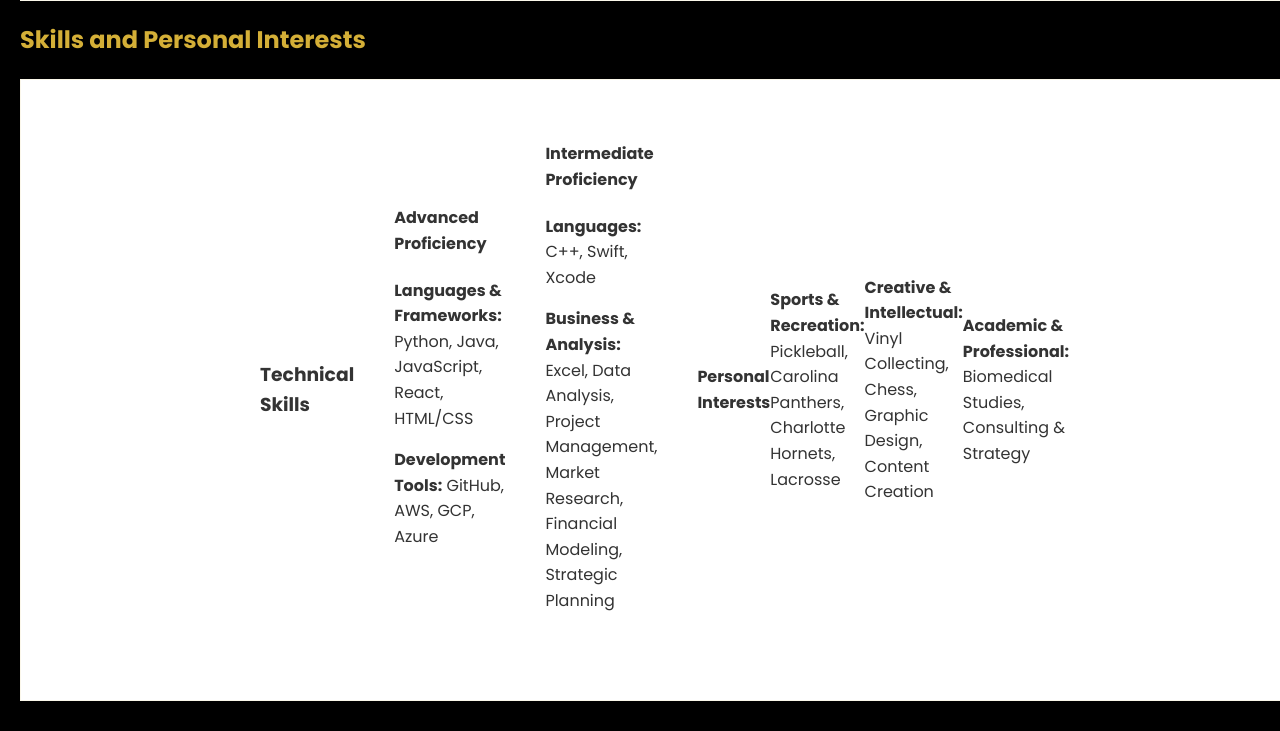
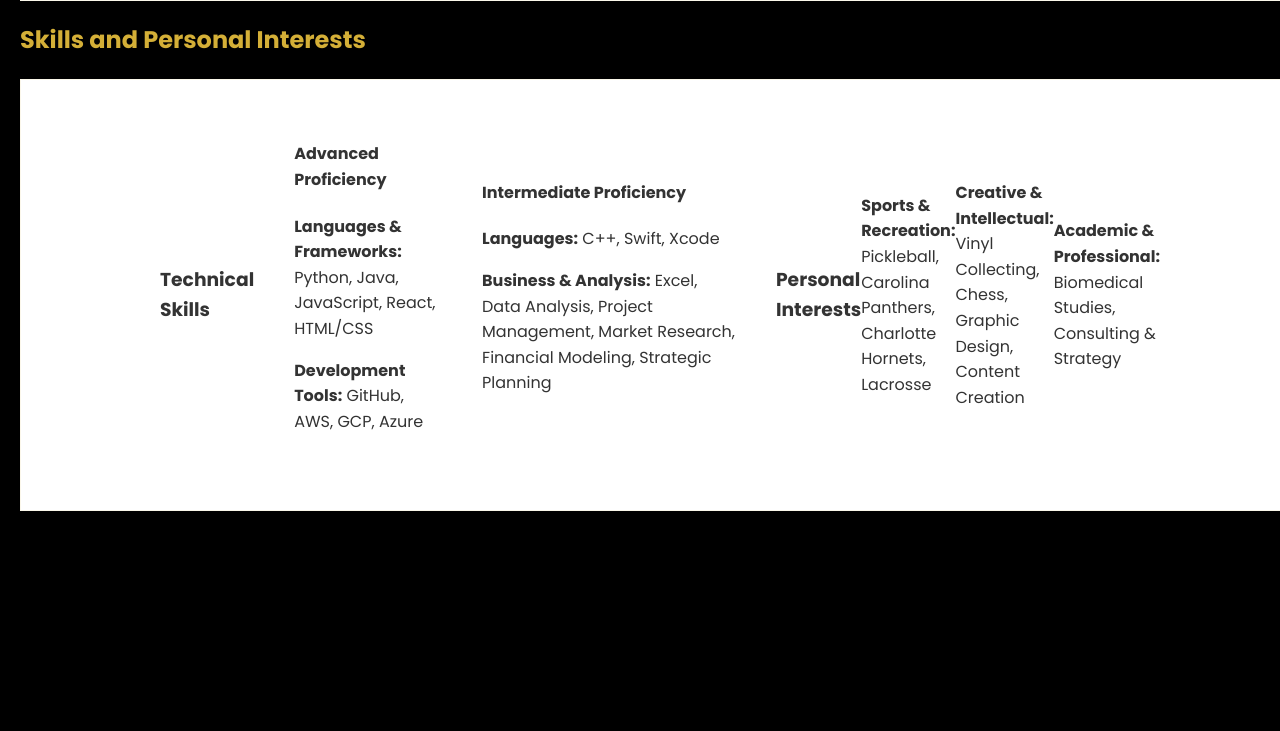
Before and after one commit to dustink5678/dustin-king-personal-website, a website: page index.html in a window 1280 px wide. Shown: the part 5252-5983 px from the top of the page. After the commit the page ends 5793 px from the top, so only its background shows below. Drawn offline with Linux system fonts and the light colour scheme.

Commit message:
Fix Skills & Personal Interests layout
- Left-aligned content and widened max width to 1000px
- Removed stray 'Personal Interests' subheading in the middle
- Kept compact one-line interests under main header
- Cleaner, non-centered presentation

```diff
--- a/index.html
+++ b/index.html
@@ -800,22 +800,22 @@
         <section id="skills">
             <h2 style="color: #D4AF37;">Skills and Personal Interests</h2>
             <div class="card">
-                <div style="max-width: 800px; margin: 0 auto;">
+                <div style="max-width: 1000px; margin: 0 auto; text-align: left;">
                     <h3>Technical Skills</h3>
-                    <div style="margin-bottom: 30px;">
+                    <div style="margin-bottom: 20px;">
                         <h4>Advanced Proficiency</h4>
                         <p><strong>Languages & Frameworks:</strong> Python, Java, JavaScript, React, HTML/CSS</p>
                         <p><strong>Development Tools:</strong> GitHub, AWS, GCP, Azure</p>
                     </div>
 
-                    <div style="margin-bottom: 30px;">
+                    <div style="margin-bottom: 20px;">
                         <h4>Intermediate Proficiency</h4>
                         <p><strong>Languages:</strong> C++, Swift, Xcode</p>
                         <p><strong>Business & Analysis:</strong> Excel, Data Analysis, Project Management, Market Research, Financial Modeling, Strategic Planning</p>
                     </div>
 
                     <div>
-                        <h4>Personal Interests</h4>
+                        <h3>Personal Interests</h3>
                         <p><strong>Sports & Recreation:</strong> Pickleball, Carolina Panthers, Charlotte Hornets, Lacrosse</p>
                         <p><strong>Creative & Intellectual:</strong> Vinyl Collecting, Chess, Graphic Design, Content Creation</p>
                         <p><strong>Academic & Professional:</strong> Biomedical Studies, Consulting & Strategy</p>
```
